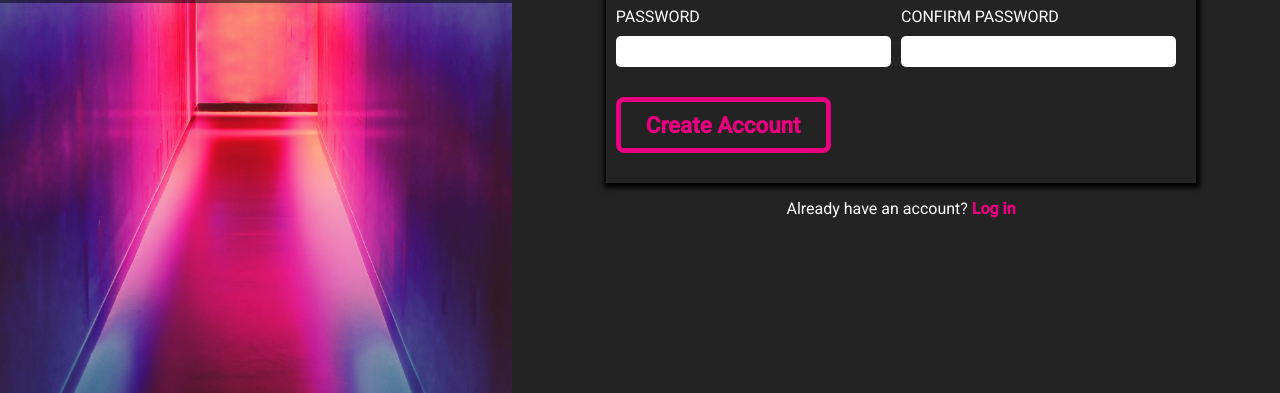
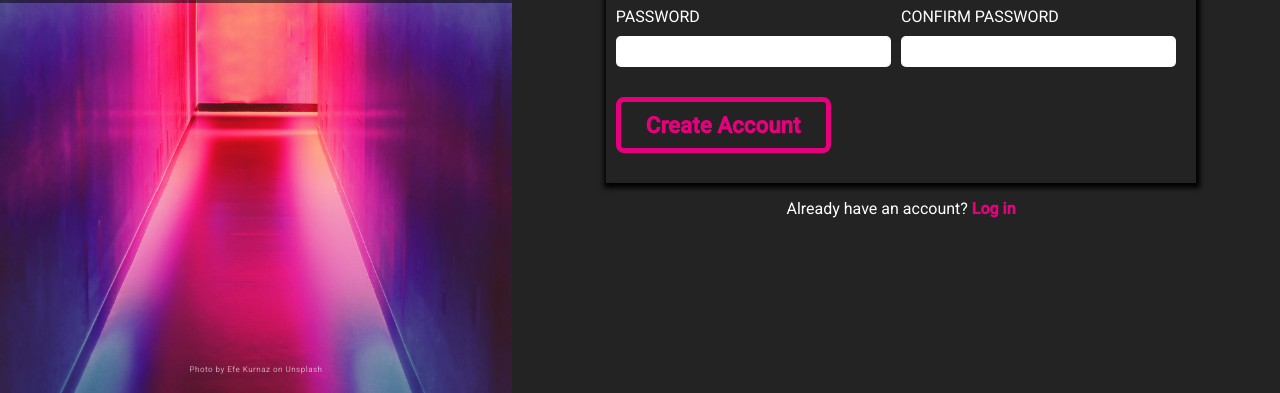
Before and after one commit to Yaskadju/odin-project-sign-up-form, a plain HTML site: page index.html in a window 1280 px wide. Shown: the part 407-800 px from the top of the page. Drawn offline with Linux system fonts and the light colour scheme.

Commit message:
added author

```diff
--- a/index.html
+++ b/index.html
@@ -16,6 +16,7 @@
           <img class="odin" src="./images/odin-lined.png" alt="" />
           <h1>Super Project</h1>
         </div>
+        <p class="author">Photo by <a href="https://unsplash.com/@efekurnaz">Efe Kurnaz</a> on <a href="https://unsplash.com/">Unsplash</a></p>
       </div>
       <div class="login-side">
         <div class="content">
--- a/styles.scss
+++ b/styles.scss
@@ -29,6 +29,7 @@
       background-size: cover;
       background-repeat: no-repeat;
       width: 100%;
+      position: relative;
 
       .logo {
         display: flex;
@@ -46,12 +47,22 @@
         }
       }
 
-      .footer {
-        color: white;
-        font-size: 0.7rem;
+      .author {
+        color: rgba(255, 255, 255, 0.6);
+        font-size: 0.5rem;
         text-align: center;
         vertical-align: bottom;
-        letter-spacing: 1px;
+        letter-spacing: 0.5px;
+        position: absolute;
+        padding-top: 10px;
+        bottom: 10px;
+        left: 50%;
+        transform: translate(-50%, -50%);
+
+        a {
+          text-decoration: none;
+          color: rgba(255, 255, 255, 0.6);
+        }
       }
     }
 
```
Also changed, not shown: styles.css, 1 other file.
